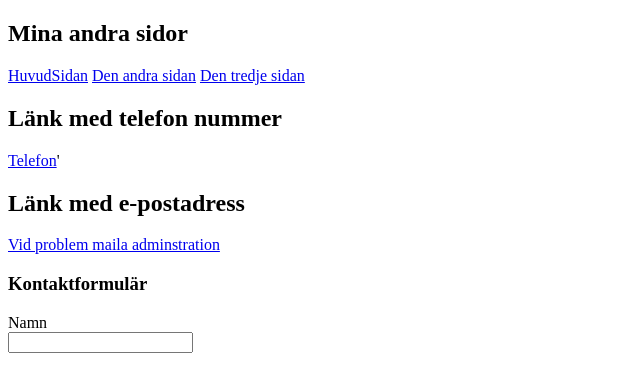
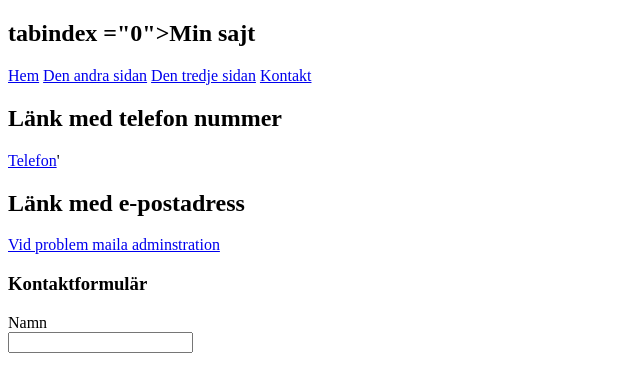
Before and after one commit to HuckerDuck/IntroduktionTillWebUtveckling, a plain HTML site: page Lektion 1_2/KontaktaOss.html in a window 1280 px wide. Shown: the whole page, without its empty margins (0-640 px from the left). Drawn offline with Linux system fonts and the light colour scheme.

Commit message:
Fortsättning

```diff
--- a/Lektion 1_2/KontaktaOss.html
+++ b/Lektion 1_2/KontaktaOss.html
@@ -6,10 +6,17 @@
     <title>Document</title>
 </head>
 <body>
-    <h2> <b>Mina andra sidor</b></h2>
-    <a href="Index.html">HuvudSidan</a>
-    <a href="Den andra sidan.html">Den andra sidan</a>
-    <a href="Den trejde sidan.html">Den tredje sidan</a>
+    <header>
+        <h2>tabindex ="0">Min sajt</h2>
+        <nav>
+            <a href="Index.html">Hem</a>
+            <a href="Den andra sidan.html">Den andra sidan</a>
+            <a href="Den trejde sidan.html">Den tredje sidan</a>
+            <a href="KontaktaOss.html">Kontakt</a>
+        </nav>
+    </header>
+
+
 
     <section>
         <h1>Länk med telefon nummer</h1>
```
Also changed, not shown: Lektion 1_2/Den andra sidan.html (+10 -3 lines), Lektion 1_2/Den trejde sidan.html (+9 -4 lines), Lektion 1_2/Index.html (+9 -6 lines).
